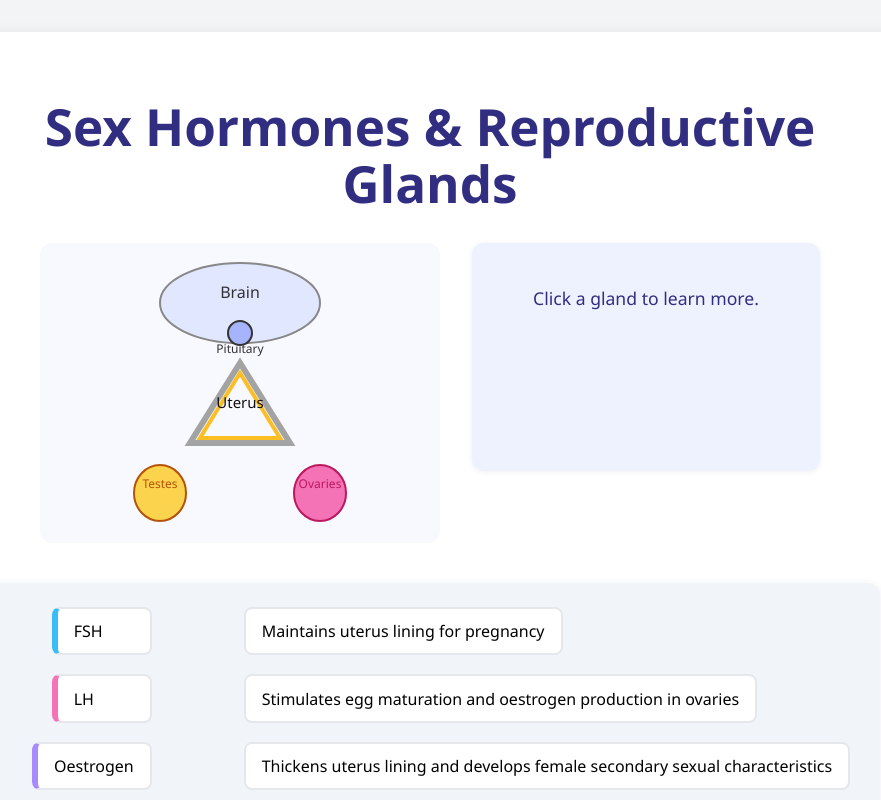
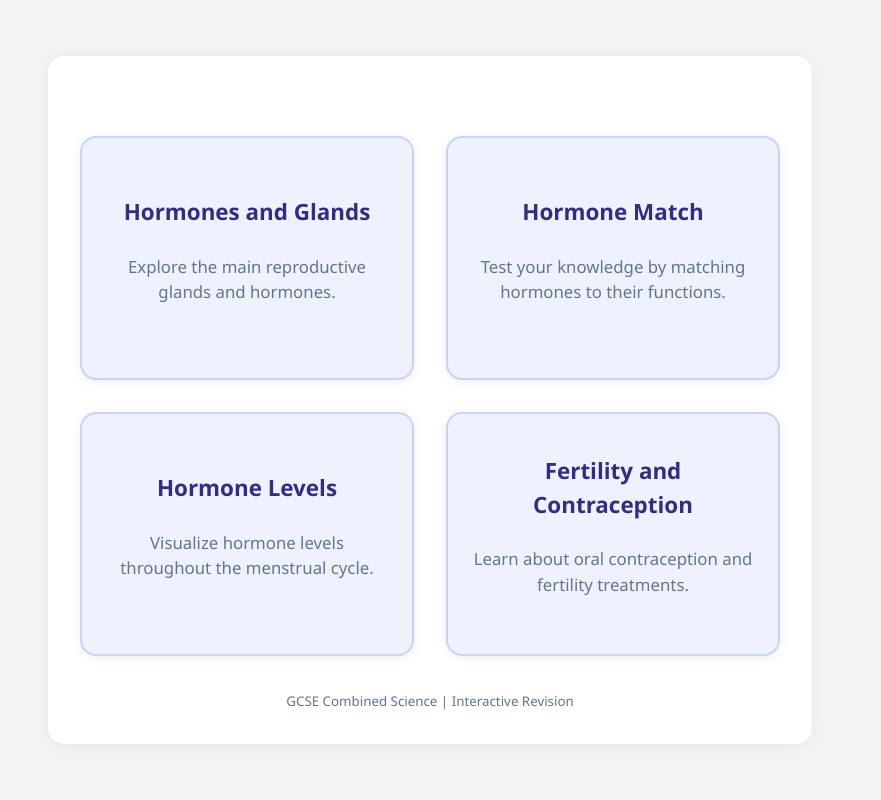
Before and after one commit to taggatron/sex-hormones, a React (Vite) app: page / in a window 1280 px wide. Shown: the top 800 px of the page, without its empty margins (210-1091 px from the left). Built offline with nearby package versions, Linux system fonts and the light colour scheme.

Commit message:
Landing page added

```diff
--- a/src/App.css
+++ b/src/App.css
@@ -363,6 +363,49 @@ footer {
   pointer-events: none;
 }
 
+.landing-grid {
+  display: grid;
+  grid-template-columns: 1fr 1fr;
+  grid-template-rows: 1fr 1fr;
+  gap: 2rem;
+  margin: 3rem auto 2rem auto;
+  max-width: 700px;
+}
+
+.landing-card {
+  background: #eef2ff;
+  border-radius: 16px;
+  box-shadow: 0 2px 12px #0001;
+  padding: 2.5rem 1.5rem;
+  text-align: center;
+  cursor: pointer;
+  transition: box-shadow 0.2s, transform 0.2s, background 0.2s;
+  border: 2px solid #c7d2fe;
+  min-height: 160px;
+  display: flex;
+  flex-direction: column;
+  align-items: center;
+  justify-content: center;
+}
+
+.landing-card:hover {
+  background: #dbeafe;
+  box-shadow: 0 4px 24px #6366f155;
+  transform: translateY(-4px) scale(1.03);
+  border-color: #6366f1;
+}
+
+.landing-card h2 {
+  margin: 0 0 0.5rem 0;
+  color: #312e81;
+  font-size: 1.4rem;
+}
+
+.landing-card p {
+  color: #64748b;
+  font-size: 1.05rem;
+}
+
 @media (max-width: 700px) {
   .container {
     padding: 0.5rem;
@@ -425,4 +468,16 @@ footer {
   .kc-lines {
     display: none;
   }
+
+  .landing-grid {
+    grid-template-columns: 1fr;
+    grid-template-rows: repeat(4, 1fr);
+    gap: 1rem;
+    margin: 1.5rem 0 1rem 0;
+  }
+
+  .landing-card {
+    min-height: 100px;
+    padding: 1.2rem 0.7rem;
+  }
 }
--- a/src/App.tsx
+++ b/src/App.tsx
@@ -1,5 +1,6 @@
 import { useState } from 'react'
 import './App.css'
+import LandingPage from './LandingPage'
 
 // GCSE info for each gland
 const GLAND_INFO: Record<string, string> = {
@@ -306,6 +307,7 @@ function HormoneGraph() {
 }
 
 function App() {
+  const [view, setView] = useState<'landing' | 'hormones-glands' | 'hormone-match' | 'hormone-levels' | 'fertility-contraception'>('landing');
   const [selected, setSelected] = useState<string | null>(null)
   const [fshActive, setFshActive] = useState(false)
   const [lhActive, setLhActive] = useState(false)
@@ -377,20 +379,59 @@ function App() {
     }
   }
 
+  // Move main content to a new component for clarity
+  function HormonesAndGlands() {
     return (
-    <div className="container">
+      <>
         <h1>Sex Hormones & Reproductive Glands</h1>
         <div className="main-content">
           <GlandDiagram onSelect={handleSelect} fshActive={fshActive} lhActive={lhActive} oestrogenActive={oestrogenActive} progesteroneActive={progesteroneActive} uterusThick={uterusThick} />
           <Sidebar info={selected ? GLAND_INFO[selected] : null} fshGlow={fshGlow} lhGlow={lhGlow} oestrogenGlow={oestrogenGlow} progesteroneGlow={progesteroneGlow} />
         </div>
+      </>
+    );
+  }
+
+  function HormoneMatch() {
+    return (
+      <>
+        <h1>Hormone Match</h1>
         <KnowledgeCheck />
+      </>
+    );
+  }
+
+  function HormoneLevels() {
+    return (
+      <>
+        <h1>Hormone Levels</h1>
         <HormoneGraph />
-      <footer>
-        <small>GCSE Combined Science | Interactive Revision</small>
-      </footer>
+      </>
+    );
+  }
+
+  function FertilityContraception() {
+    return (
+      <>
+        <h1>Fertility and Contraception</h1>
+        <div className="sidebar">
+          <b>Oral Contraception:</b> Contains oestrogen and progesterone to inhibit FSH production, preventing egg maturation and ovulation.<br /><br />
+          <b>Fertility Treatments:</b> Involve giving FSH and LH to stimulate egg release in women who have difficulty ovulating.
         </div>
-  )
+      </>
+    );
+  }
+
+  return (
+    <div className="container">
+      {view === 'landing' && <LandingPage onSelect={setView} />}
+      {view === 'hormones-glands' && <><HormonesAndGlands /><button style={{marginTop:24}} onClick={()=>setView('landing')}>Back</button></>}
+      {view === 'hormone-match' && <><HormoneMatch /><button style={{marginTop:24}} onClick={()=>setView('landing')}>Back</button></>}
+      {view === 'hormone-levels' && <><HormoneLevels /><button style={{marginTop:24}} onClick={()=>setView('landing')}>Back</button></>}
+      {view === 'fertility-contraception' && <><FertilityContraception /><button style={{marginTop:24}} onClick={()=>setView('landing')}>Back</button></>}
+      {view === 'landing' && <footer><small>GCSE Combined Science | Interactive Revision</small></footer>}
+    </div>
+  );
 }
 
 export default App
--- /dev/null
+++ b/src/LandingPage.tsx
@@ -0,0 +1,30 @@
+import { useState } from 'react';
+import './App.css';
+
+type Activity = 'landing' | 'hormones-glands' | 'hormone-match' | 'hormone-levels' | 'fertility-contraception';
+
+function LandingPage({ onSelect }: { onSelect: (activity: Activity) => void }) {
+  return (
+    <div className="landing-grid">
+      <div className="landing-card" onClick={() => onSelect('hormones-glands')}>
+        <h2>Hormones and Glands</h2>
+        <p>Explore the main reproductive glands and hormones.</p>
+      </div>
+      <div className="landing-card" onClick={() => onSelect('hormone-match')}>
+        <h2>Hormone Match</h2>
+        <p>Test your knowledge by matching hormones to their functions.</p>
+      </div>
+      <div className="landing-card" onClick={() => onSelect('hormone-levels')}>
+        <h2>Hormone Levels</h2>
+        <p>Visualize hormone levels throughout the menstrual cycle.</p>
+      </div>
+      <div className="landing-card" onClick={() => onSelect('fertility-contraception')}>
+        <h2>Fertility and Contraception</h2>
+        <p>Learn about oral contraception and fertility treatments.</p>
+      </div>
+    </div>
+  );
+}
+
+export type { Activity };
+export default LandingPage;
```
Lines whose indentation alone changed are shown as unchanged.
